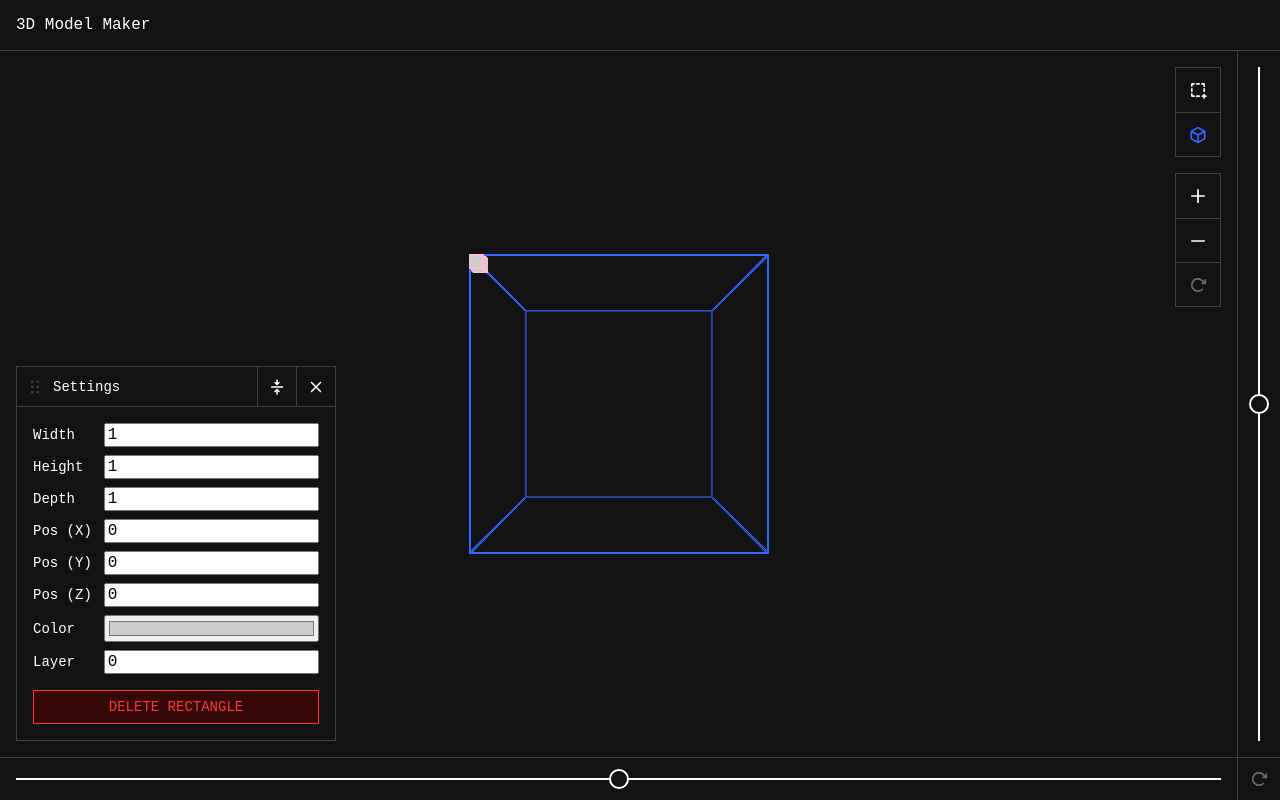
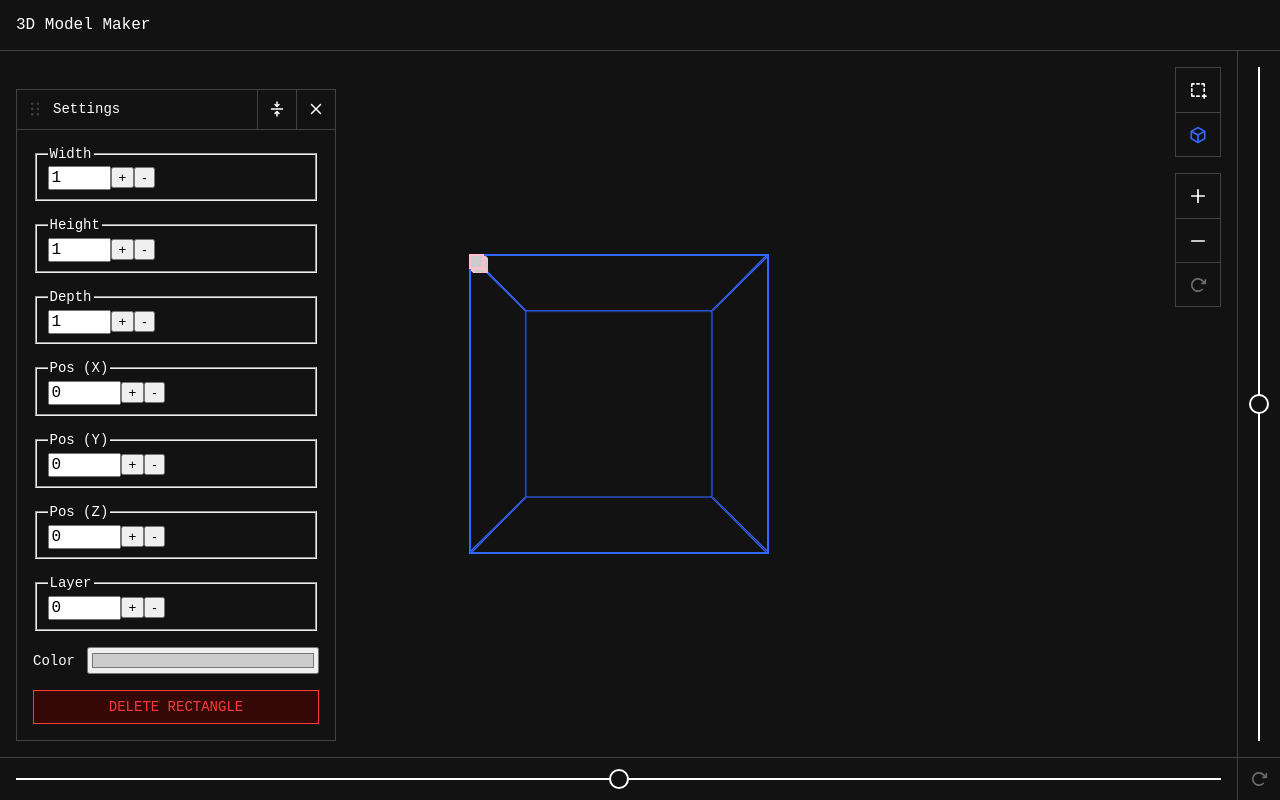
Before and after one commit to alexerlandsson/3d-model-maker, a Next.js app: page / in a window 1280 px wide. Both pictures are taken after a click on the button "Add rectangle". Built offline with nearby package versions, Linux system fonts and the light colour scheme.

Commit message:
Add + and - buttons to toolbar inputs

```diff
--- a/src/containers/RectControls/index.tsx
+++ b/src/containers/RectControls/index.tsx
@@ -60,14 +60,14 @@ export const RectControls: React.FC = () => {
       >
         <div
           style={{
-            display: "grid",
-            gridTemplateColumns: "auto 1fr",
-            alignItems: "center",
-            gap: "8px 12px",
+            display: "flex",
+            flexDirection: "column",
+            gap: "16px",
             marginBottom: "16px",
           }}
         >
-          <label>Width</label>
+          <fieldset>
+            <legend>Width</legend>
             <input
               type="number"
               min="0"
@@ -75,7 +75,22 @@ export const RectControls: React.FC = () => {
               value={activeRect.width || 1}
               onChange={(e) => handleChange("width", e.target.value)}
             />
-          <label>Height</label>
+            <button
+              title="Increase width"
+              onClick={() => handleChange("width", (activeRect.width || 1) + 1)}
+            >
+              +
+            </button>
+            <button
+              title="Decrease width"
+              onClick={() => handleChange("width", Math.max(0, (activeRect.width || 1) - 1))}
+            >
+              -
+            </button>
+          </fieldset>
+
+          <fieldset>
+            <legend>Height</legend>
             <input
               type="number"
               min="0"
@@ -83,8 +98,22 @@ export const RectControls: React.FC = () => {
               value={activeRect.height || 1}
               onChange={(e) => handleChange("height", e.target.value)}
             />
+            <button
+              title="Increase height"
+              onClick={() => handleChange("height", (activeRect.height || 1) + 1)}
+            >
+              +
+            </button>
+            <button
+              title="Decrease height"
+              onClick={() => handleChange("height", Math.max(0, (activeRect.height || 1) - 1))}
+            >
+              -
+            </button>
+          </fieldset>
 
-          <label>Depth</label>
+          <fieldset>
+            <legend>Depth</legend>
             <input
               type="number"
               min="0"
@@ -92,8 +121,22 @@ export const RectControls: React.FC = () => {
               value={activeRect.depth || 1}
               onChange={(e) => handleChange("depth", e.target.value)}
             />
+            <button
+              title="Increase depth"
+              onClick={() => handleChange("depth", (activeRect.depth || 1) + 1)}
+            >
+              +
+            </button>
+            <button
+              title="Decrease depth"
+              onClick={() => handleChange("depth", Math.max(0, (activeRect.depth || 1) - 1))}
+            >
+              -
+            </button>
+          </fieldset>
 
-          <label>Pos (X)</label>
+          <fieldset>
+            <legend>Pos (X)</legend>
             <input
               type="number"
               min="-100"
@@ -101,7 +144,22 @@ export const RectControls: React.FC = () => {
               value={activeRect.posX || 0}
               onChange={(e) => handleChange("posX", e.target.value)}
             />
-          <label>Pos (Y)</label>
+            <button
+              title="Increase X position"
+              onClick={() => handleChange("posX", (activeRect.posX || 0) + 1)}
+            >
+              +
+            </button>
+            <button
+              title="Decrease X position"
+              onClick={() => handleChange("posX", (activeRect.posX || 0) - 1)}
+            >
+              -
+            </button>
+          </fieldset>
+
+          <fieldset>
+            <legend>Pos (Y)</legend>
             <input
               type="number"
               min="-100"
@@ -109,8 +167,22 @@ export const RectControls: React.FC = () => {
               value={activeRect.posY || 0}
               onChange={(e) => handleChange("posY", e.target.value)}
             />
+            <button
+              title="Increase Y position"
+              onClick={() => handleChange("posY", (activeRect.posY || 0) + 1)}
+            >
+              +
+            </button>
+            <button
+              title="Decrease Y position"
+              onClick={() => handleChange("posY", (activeRect.posY || 0) - 1)}
+            >
+              -
+            </button>
+          </fieldset>
 
-          <label>Pos (Z)</label>
+          <fieldset>
+            <legend>Pos (Z)</legend>
             <input
               type="number"
               min="-100"
@@ -118,7 +190,44 @@ export const RectControls: React.FC = () => {
               value={activeRect.posZ || 0}
               onChange={(e) => handleChange("posZ", e.target.value)}
             />
+            <button
+              title="Increase Z position"
+              onClick={() => handleChange("posZ", (activeRect.posZ || 0) + 1)}
+            >
+              +
+            </button>
+            <button
+              title="Decrease Z position"
+              onClick={() => handleChange("posZ", (activeRect.posZ || 0) - 1)}
+            >
+              -
+            </button>
+          </fieldset>
 
+          <fieldset>
+            <legend>Layer</legend>
+            <input
+              type="number"
+              min="-100"
+              max="100"
+              value={activeRect.zIndex || 0}
+              onChange={(e) => handleChange("zIndex", e.target.value)}
+            />
+            <button
+              title="Increase layer"
+              onClick={() => handleChange("zIndex", (activeRect.zIndex || 0) + 1)}
+            >
+              +
+            </button>
+            <button
+              title="Decrease layer"
+              onClick={() => handleChange("zIndex", (activeRect.zIndex || 0) - 1)}
+            >
+              -
+            </button>
+          </fieldset>
+
+          <div style={{ display: "grid", gridTemplateColumns: "auto 1fr", alignItems: "center", gap: "8px 12px" }}>
             <label>Color</label>
             <input
               type="color"
@@ -126,15 +235,7 @@ export const RectControls: React.FC = () => {
               onChange={(e) => handleChange("color", e.target.value)}
               style={{ width: "100%" }}
             />
-
-          <label>Layer</label>
-          <input
-            type="number"
-            min="-100"
-            max="100"
-            value={activeRect.zIndex || 0}
-            onChange={(e) => handleChange("zIndex", e.target.value)}
-          />
+          </div>
         </div>
         <Button
           onClick={handleDelete}
```
Lines whose indentation alone changed are shown as unchanged.
